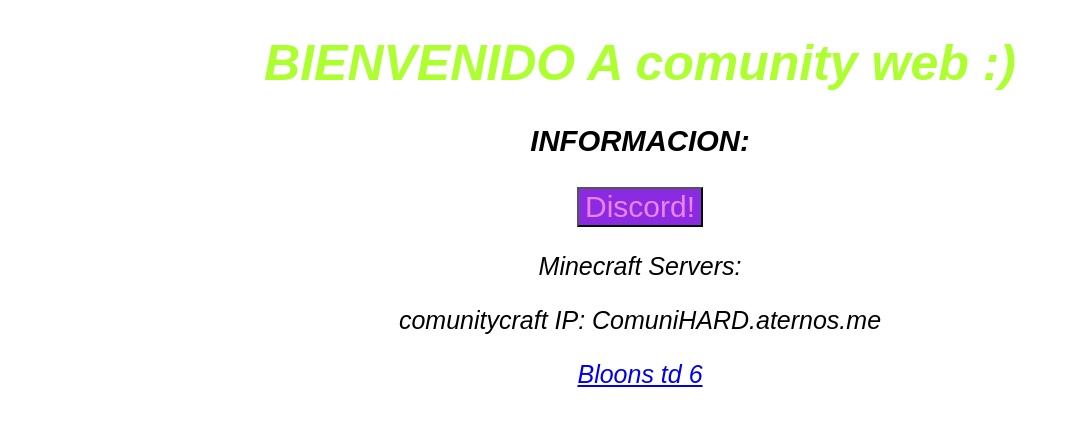
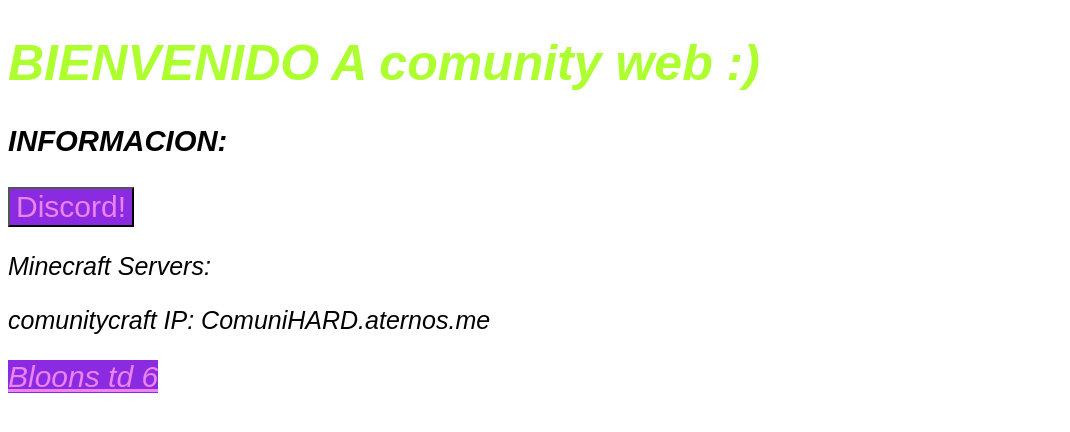
Before and after one commit to amegatre/ComunityWeb, a plain HTML site: page index.html in a window 1280 px wide. Shown: the whole page, without its empty margins (0-1070 px from the left). Drawn offline with Linux system fonts and the light colour scheme.

Commit message:
Update Style.css
Signed-off-by: amegatre <115110558+amegatre@users.noreply.github.com>

```diff
--- a/Style.css
+++ b/Style.css
@@ -2,7 +2,7 @@ body{
     font-style: italic;
     font-family: Arial, Helvetica, sans-serif;
     font-size: 20px;
-    text-align: center;
+
 }
 
 h1{
@@ -18,4 +18,16 @@ button{
     animation: infinite;
 }
 
-{}
+h2{
+    color: greenyellow;
+}
+
+a{
+    color: violet;
+    border: 30px;
+    border-color: black   ;
+    font-size: 30px;
+    background-color: blueviolet;
+    animation: infinite;
+
+}
```
